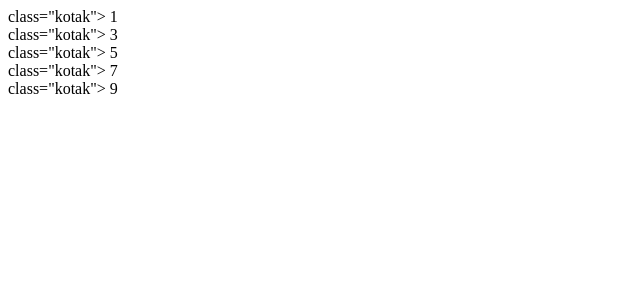
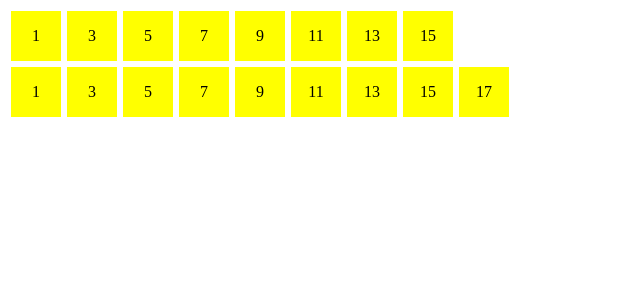
Before and after one commit to mrafiwahyu10/rafi, a PHP site: page /array1.php in a window 1280 px wide. Shown: the top 300 px of the page, without its empty margins (0-640 px from the left). Run offline with PHP 8.4, Linux system fonts and the light colour scheme.

Commit message:
latihan array 1
latihan array minggu 7

```diff
--- a/latihan1/minggu7/array1.php
+++ b/latihan1/minggu7/array1.php
@@ -1,7 +1,7 @@
 <?php
 // perulangan pada array
 // for atau foreach
-$angka = [1, 3, 5, 7 ,9];
+$angka = [1, 3, 5, 7 ,9, 11, 13, 15, 17];
 ?>
 <!DOCTYPE html>
 <html lang="en">
@@ -11,15 +11,33 @@ $angka = [1, 3, 5, 7 ,9];
     <meta name="viewport" content="width=device-width, initial-scale=1.0">
     <title>Latihan Array</title>
     <style>
+        .kotak{
+            width: 50px;
+            height: 50px;
+            background-color: yellow;
+            text-align: center;
+            line-height: 50px;
+            margin: 3px;
+            float: left;
+        }
+        .clear{
+            clear: both
+        }
     </style>
 </head>
 
 <body>
-    <?php for($i = 0 ; $i < 5; $i++) { ?>
-    <div> class="kotak">
-        <?php echo $angka[$i] ?>
+    <?php for ($i = 0; $i <= 7; $i++) { ?>
+    <div class="kotak">
+        <?= $angka[$i]; ?>
     </div>
     <?php } ?>
+    <div class="clear"></div>
+    <?php foreach($angka as $a) : ?>
+        <div class="kotak">
+            <?= $a; ?>
+        </div>
+    <?php endforeach; ?>
 </body>
 
 </html>
```
